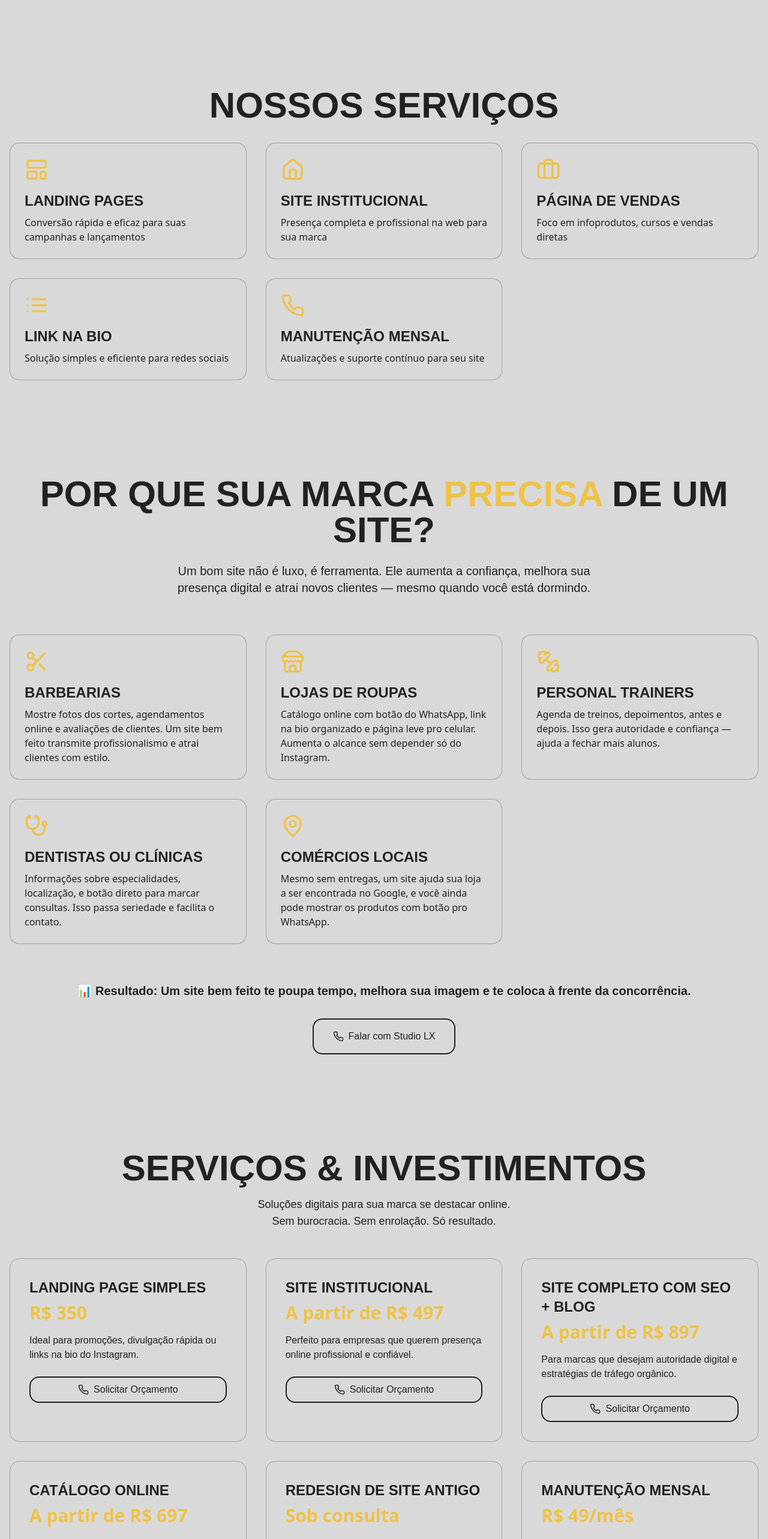
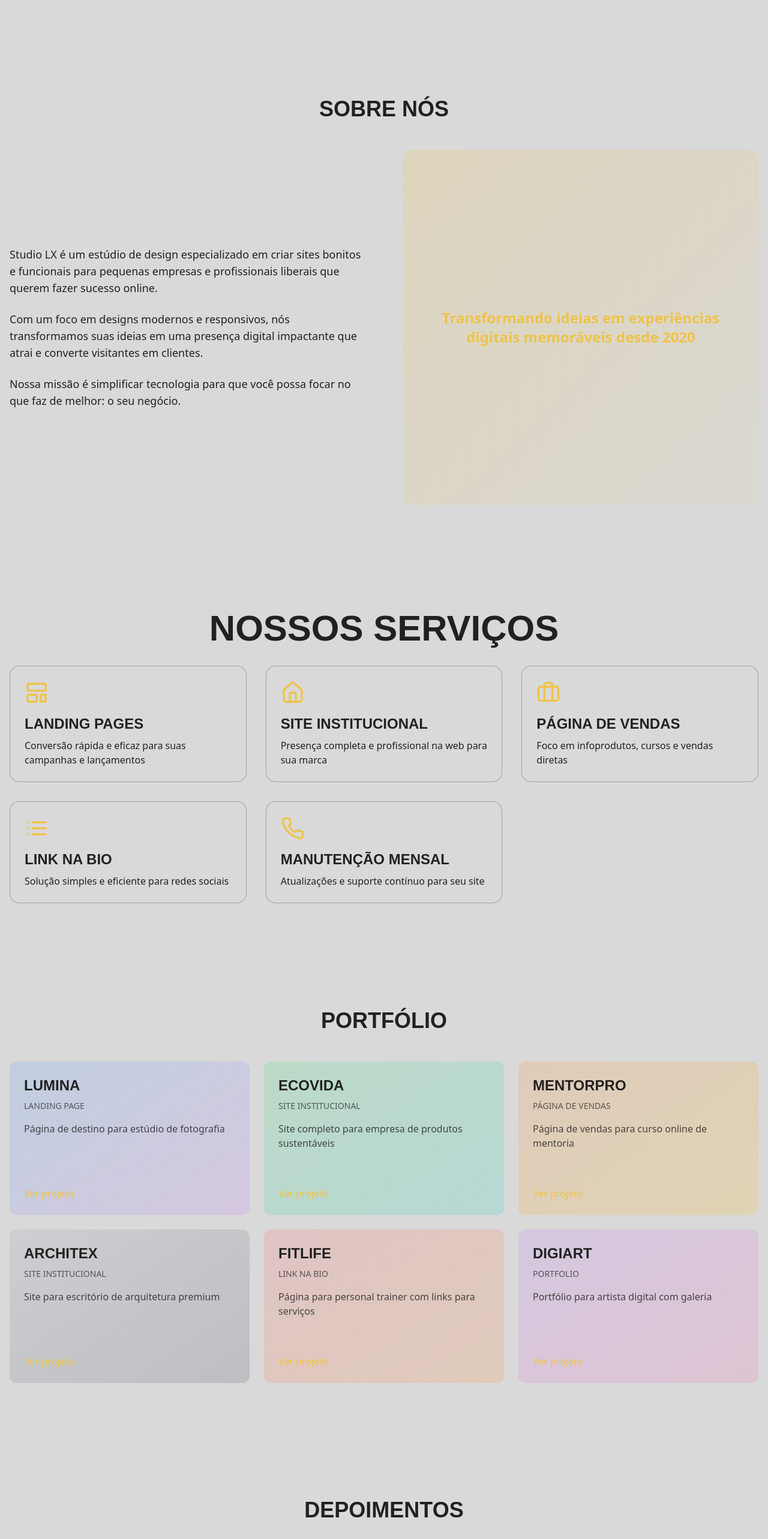
Before and after one commit to lucosvsk10/studiolxdev, a React (Vite) app: page / in a window 1280 px wide. Shown: the part 954-3520 px from the top of the page at 60% size. Built offline with nearby package versions, Linux system fonts and the light colour scheme; a web font is replaced by a local one.

Commit message:
Fix: JSX component type errors
Fixes errors where About, Portfolio, and Testimonials were not correctly used as JSX components in Index.tsx.

```diff
--- a/src/components/About.tsx
+++ b/src/components/About.tsx
@@ -1,8 +1,11 @@
+
 import { useEffect, useRef } from 'react';
+
 const About = () => {
   const titleRef = useRef<HTMLHeadingElement>(null);
   const contentRef = useRef<HTMLDivElement>(null);
   const imageRef = useRef<HTMLDivElement>(null);
+
   useEffect(() => {
     const elements = [titleRef.current, contentRef.current, imageRef.current];
     const observer = new IntersectionObserver(entries => {
@@ -14,18 +17,52 @@ const About = () => {
     }, {
       threshold: 0.1
     });
+
     elements.forEach(el => {
       if (el) {
         el.classList.add('reveal');
         observer.observe(el);
       }
     });
+
     return () => {
       elements.forEach(el => {
         if (el) observer.unobserve(el);
       });
     };
   }, []);
-  return;
+
+  return (
+    <section id="about" className="py-16 md:py-24 bg-background">
+      <div className="container mx-auto px-4">
+        <h2 ref={titleRef} className="text-3xl md:text-4xl font-bold mb-12 text-center">
+          Sobre Nós
+        </h2>
+        <div className="flex flex-col md:flex-row gap-8 md:gap-16 items-center">
+          <div ref={contentRef} className="md:w-1/2">
+            <p className="mb-6 text-lg">
+              Studio LX é um estúdio de design especializado em criar sites bonitos e funcionais para pequenas empresas
+              e profissionais liberais que querem fazer sucesso online.
+            </p>
+            <p className="mb-6 text-lg">
+              Com um foco em designs modernos e responsivos, nós transformamos suas ideias em uma presença digital
+              impactante que atrai e converte visitantes em clientes.
+            </p>
+            <p className="text-lg">
+              Nossa missão é simplificar tecnologia para que você possa focar no que faz de melhor: o seu negócio.
+            </p>
+          </div>
+          <div ref={imageRef} className="md:w-1/2">
+            <div className="bg-gradient-to-br from-gold/20 to-gold/5 rounded-xl p-6 aspect-square flex items-center justify-center">
+              <div className="text-2xl font-bold text-center text-gold">
+                Transformando ideias em experiências digitais memoráveis desde 2020
+              </div>
+            </div>
+          </div>
+        </div>
+      </div>
+    </section>
+  );
 };
+
 export default About;
--- a/src/components/Portfolio.tsx
+++ b/src/components/Portfolio.tsx
@@ -1,7 +1,10 @@
+
 import { useEffect, useRef } from 'react';
+
 const Portfolio = () => {
   const titleRef = useRef<HTMLHeadingElement>(null);
   const gridRef = useRef<HTMLDivElement>(null);
+
   useEffect(() => {
     const observer = new IntersectionObserver(entries => {
       entries.forEach(entry => {
@@ -12,6 +15,7 @@ const Portfolio = () => {
     }, {
       threshold: 0.1
     });
+
     const elements = [titleRef.current, gridRef.current];
     elements.forEach(el => {
       if (el) {
@@ -30,6 +34,7 @@ const Portfolio = () => {
         observer.observe(project);
       });
     }
+
     return () => {
       elements.forEach(el => {
         if (el) observer.unobserve(el);
@@ -42,6 +47,7 @@ const Portfolio = () => {
       }
     };
   }, []);
+
   const projects = [{
     title: 'LUMINA',
     type: 'Landing Page',
@@ -73,6 +79,28 @@ const Portfolio = () => {
     description: 'Portfólio para artista digital com galeria',
     bg: 'from-purple-400/20 to-pink-400/20'
   }];
-  return;
+
+  return (
+    <section id="portfolio" className="py-16 md:py-24 bg-background">
+      <div className="container mx-auto px-4">
+        <h2 ref={titleRef} className="text-3xl md:text-4xl font-bold mb-12 text-center">
+          Portfólio
+        </h2>
+        <div ref={gridRef} className="grid grid-cols-1 md:grid-cols-2 lg:grid-cols-3 gap-6">
+          {projects.map((project, index) => (
+            <div key={index} className={`project-card rounded-xl overflow-hidden bg-gradient-to-br ${project.bg} p-6 flex flex-col h-64`}>
+              <h3 className="text-2xl font-bold mb-2">{project.title}</h3>
+              <p className="text-sm uppercase text-foreground/70 mb-4">{project.type}</p>
+              <p className="text-foreground/80">{project.description}</p>
+              <div className="mt-auto">
+                <button className="text-gold hover:underline">Ver projeto</button>
+              </div>
+            </div>
+          ))}
+        </div>
+      </div>
+    </section>
+  );
 };
+
 export default Portfolio;
--- a/src/components/Testimonials.tsx
+++ b/src/components/Testimonials.tsx
@@ -1,7 +1,10 @@
+
 import { useEffect, useRef } from 'react';
+
 const Testimonials = () => {
   const titleRef = useRef<HTMLHeadingElement>(null);
   const testimonialsRef = useRef<HTMLDivElement>(null);
+
   useEffect(() => {
     const observer = new IntersectionObserver(entries => {
       entries.forEach(entry => {
@@ -12,6 +15,7 @@ const Testimonials = () => {
     }, {
       threshold: 0.1
     });
+
     const elements = [titleRef.current, testimonialsRef.current];
     elements.forEach(el => {
       if (el) {
@@ -30,6 +34,7 @@ const Testimonials = () => {
         observer.observe(testimonial);
       });
     }
+
     return () => {
       elements.forEach(el => {
         if (el) observer.unobserve(el);
@@ -42,6 +47,7 @@ const Testimonials = () => {
       }
     };
   }, []);
+
   const testimonials = [{
     text: "Super profissional e entrega impecável. Meu site ficou exatamente como eu queria e os clientes adoraram!",
     author: "Carla F.",
@@ -55,6 +61,32 @@ const Testimonials = () => {
     author: "Juliana M.",
     role: "Fotógrafa"
   }];
-  return;
+
+  return (
+    <section id="testimonials" className="py-16 md:py-24 bg-background/50">
+      <div className="container mx-auto px-4">
+        <h2 ref={titleRef} className="text-3xl md:text-4xl font-bold mb-12 text-center">
+          Depoimentos
+        </h2>
+        <div ref={testimonialsRef} className="grid grid-cols-1 md:grid-cols-3 gap-6">
+          {testimonials.map((testimonial, index) => (
+            <div key={index} className="testimonial-card bg-background/80 p-6 rounded-xl shadow-sm border border-gold/10">
+              <p className="mb-6 italic">"{testimonial.text}"</p>
+              <div className="flex items-center">
+                <div className="w-10 h-10 rounded-full bg-gradient-to-br from-gold/30 to-gold/10 flex items-center justify-center text-gold font-bold">
+                  {testimonial.author.charAt(0)}
+                </div>
+                <div className="ml-4">
+                  <p className="font-medium">{testimonial.author}</p>
+                  <p className="text-sm text-foreground/70">{testimonial.role}</p>
+                </div>
+              </div>
+            </div>
+          ))}
+        </div>
+      </div>
+    </section>
+  );
 };
+
 export default Testimonials;
```
